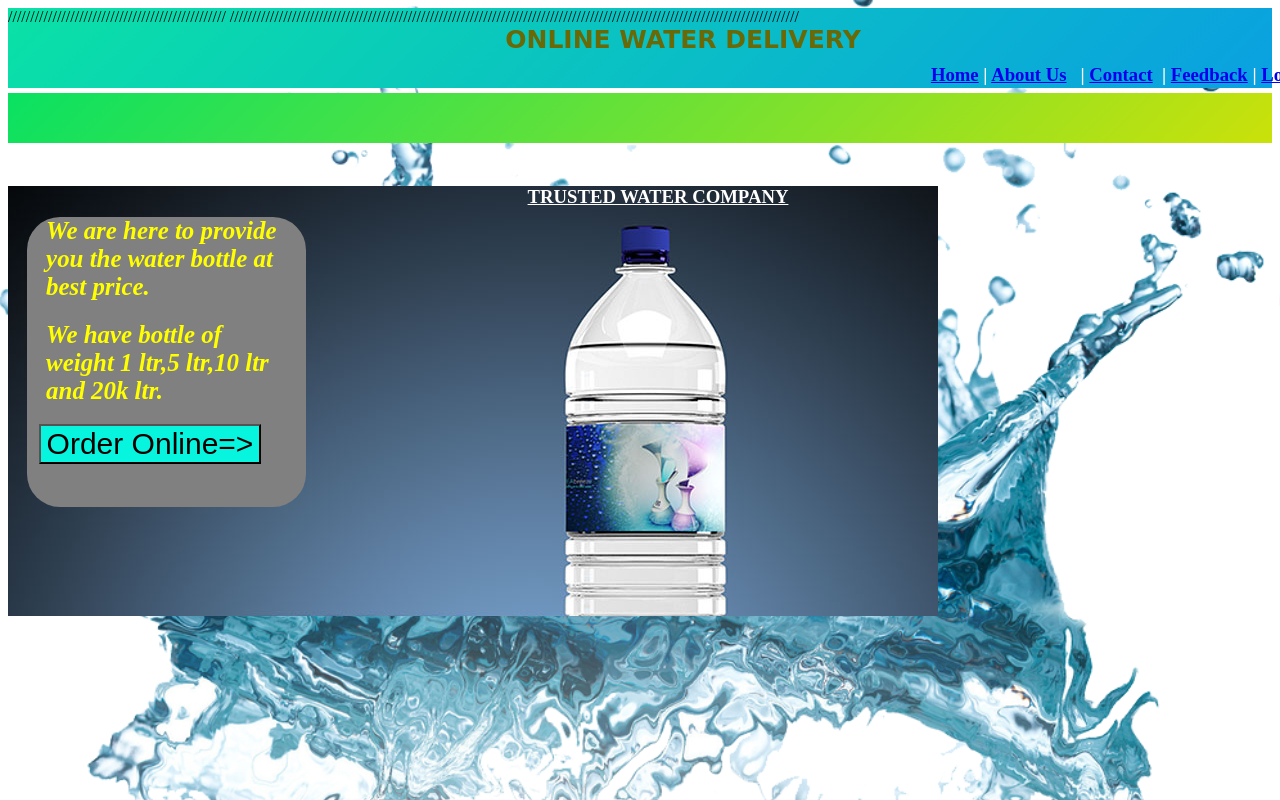
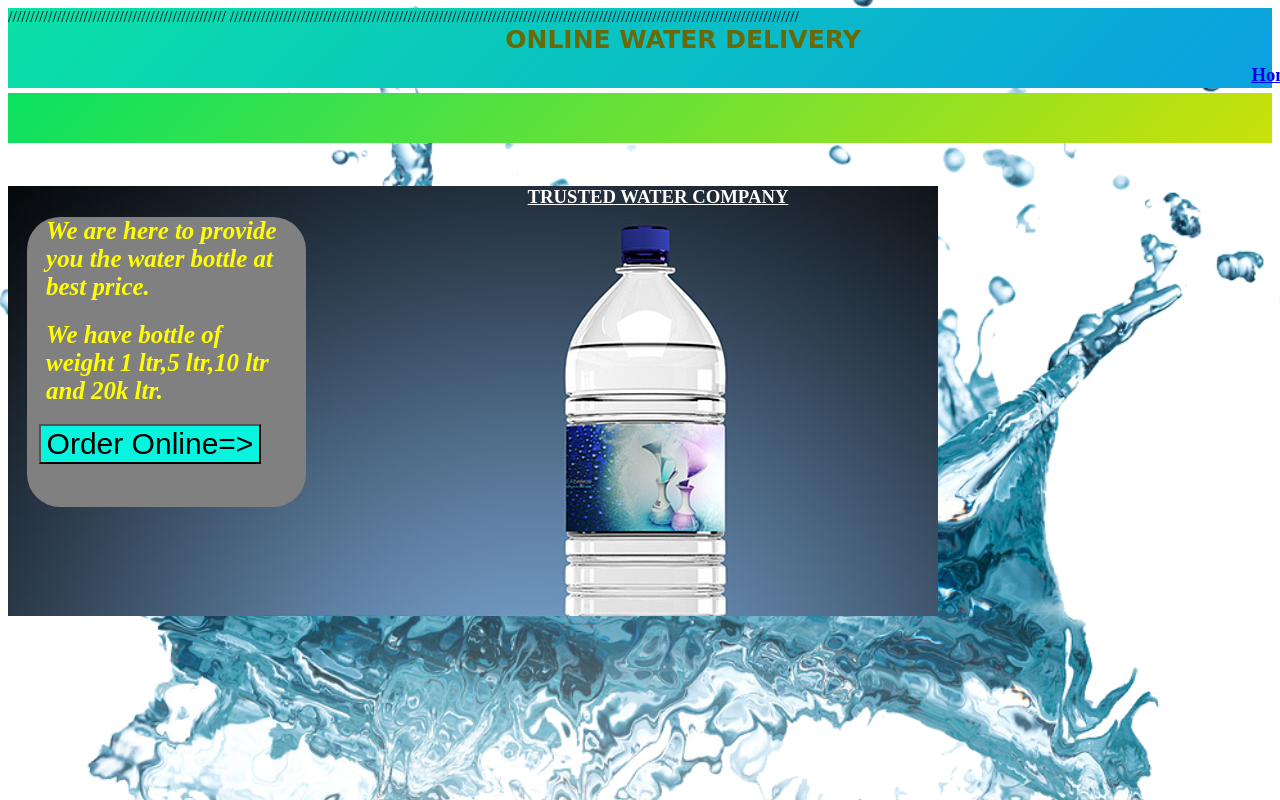
Before and after one commit to s4-2/HostedSite, a plain HTML site: page index.html in a window 1280 px wide. Shown: the top 800 px of the page. Drawn offline with Linux system fonts and the light colour scheme.

Commit message:
Update index.html

```diff
--- a/index.html
+++ b/index.html
@@ -22,10 +22,7 @@ p{height:0px}
 <h1 align="center">ONLINE WATER DELIVERY</h1></div>
 <h3 align="right">
 <a href="Home.html">Home</a>&nbsp;|
-<a href="AboutUs.html">About Us</a>  &nbsp; |
-<a href="Contact.html">Contact</a>   &nbsp;|
-<a href="Feedback.html">Feedback</a>&nbsp;|
-<a href="Login.html">Login</a>
+
 </h3>
 </div>
 </div>
```
